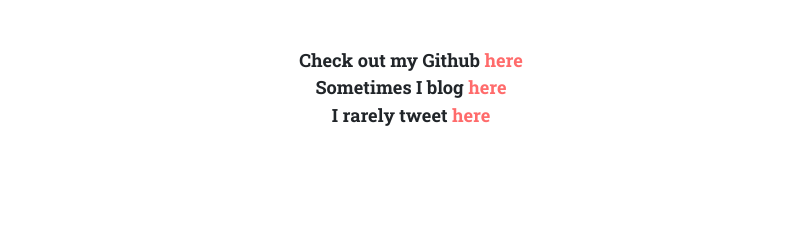
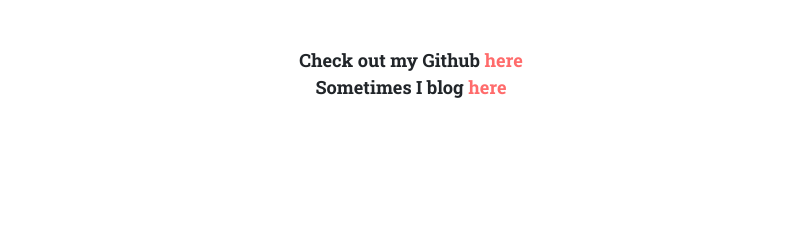
Before and after one commit to garvinling/garvinling.github.io, a plain HTML site: page index.html in a window 1280 px wide. Shown: the part 315-542 px from the top of the page, without its empty margins (229-1022 px from the left). Drawn offline with Linux system fonts and the light colour scheme.

Commit message:
quick change

```diff
--- a/index.html
+++ b/index.html
@@ -25,8 +25,7 @@
           Currently in <span class="turbo-red">Seattle, WA</span> building UIs and other cool things for Alexa @ <span class="turbo-red">Amazon</span>.
         </div>
         <div class="media-links">
-          Check out my Github <a target="_blank" rel="noopener noreferrer" href="https://github.com/garvinling">here</a> <br/> Sometimes I blog <a target="_blank" rel="noopener noreferrer" href="https://medium.com/@garvinling">here</a> <br/> I rarely
-          tweet <a target="_blank" rel="noopener noreferrer" href="https://twitter.com/garvinling">here</a> <br/>
+          Check out my Github <a target="_blank" rel="noopener noreferrer" href="https://github.com/garvinling">here</a> <br/> Sometimes I blog <a target="_blank" rel="noopener noreferrer" href="https://medium.com/@garvinling">here</a>
         </div>
       </div>
 
```
